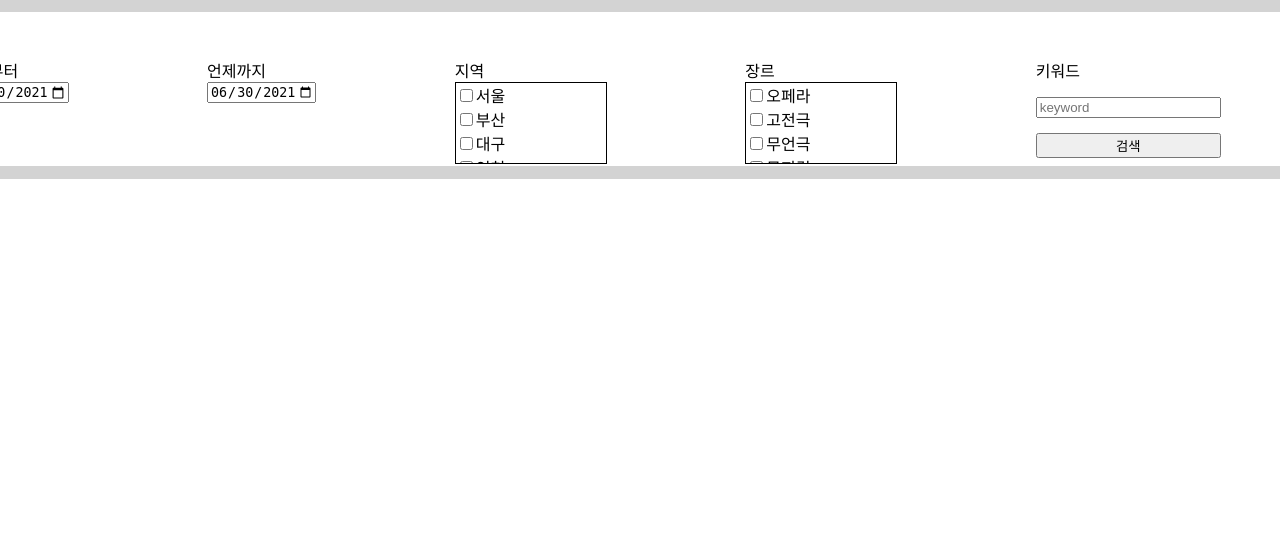
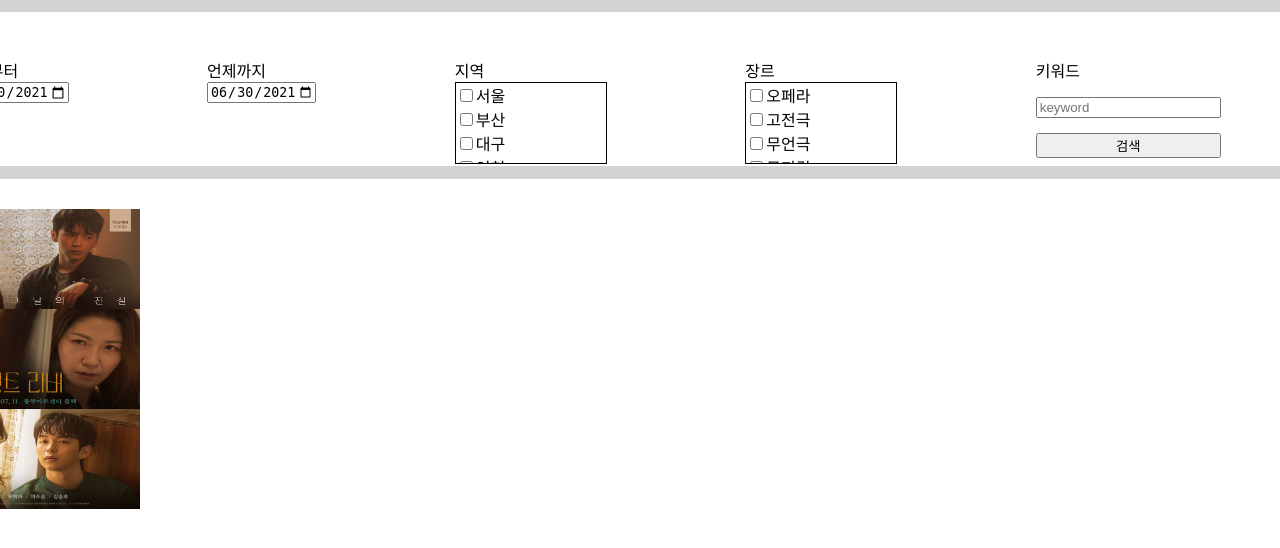
Before and after one commit to mju-likelion/raonair-backend-legacy, a Django app: template actProjects/App/templates/search-play-with-options.html in a window 1280 px wide; the page is wider, and only the part inside the window is pictured. Shown: the part 232-780 px from the top of that part. Run offline with Django 3.2, Linux system fonts and the light colour scheme; the template is opened without the code that fills it, so the values that code supplies are empty.

Commit message:
수정:포스터 랜덤으로 보여지는 부분 수정 시연용 포스터 하나 맨 앞에 고정

```diff
--- a/actProjects/App/static/js/search-play-with-options-cli.js
+++ b/actProjects/App/static/js/search-play-with-options-cli.js
@@ -28,6 +28,7 @@ setDate(date_to, now_date, max_date);////검색 범위에서 '언제까지'에
 //옵션을 충족하는지 검사한다.
 const satisfyOptions = (ele) => {
     const url = ele.children[0].currentSrc;
+    if(url.includes('month2.jpg')) return true;
     //진짜 검색이 되는것 처럼 하기 위해 랜덤요소 사용.
     const options = ['home', 'theme', 'month'];
     const op_idx = Math.floor(Math.random() * options.length);
--- a/actProjects/App/templates/search-play-with-options.html
+++ b/actProjects/App/templates/search-play-with-options.html
@@ -71,11 +71,16 @@
             </form>
         </article>
         <section id="main__plays">
+            <div class="plays">
+                <img src="{% static 'img/month2.jpg' %}" alt="plays poster image" class="plays-image">
+            </div>
             <!-- 불러온 이미지 파일의 이름을 경로로 세팅 -->
             {% for image_name in images_name %}
-            <div class="plays">
-                <img src="{% static 'img/' %}{{image_name}}" alt="plays poster image" class="plays-image">
-            </div>
+                {% ifnotequal image_name "month2.jpg"%}
+                    <div class="plays">
+                        <img src="{% static 'img/' %}{{image_name}}" alt="plays poster image" class="plays-image">
+                    </div>
+                {% endifnotequal %}
             {% endfor %}
         </section>
     </main>
```
